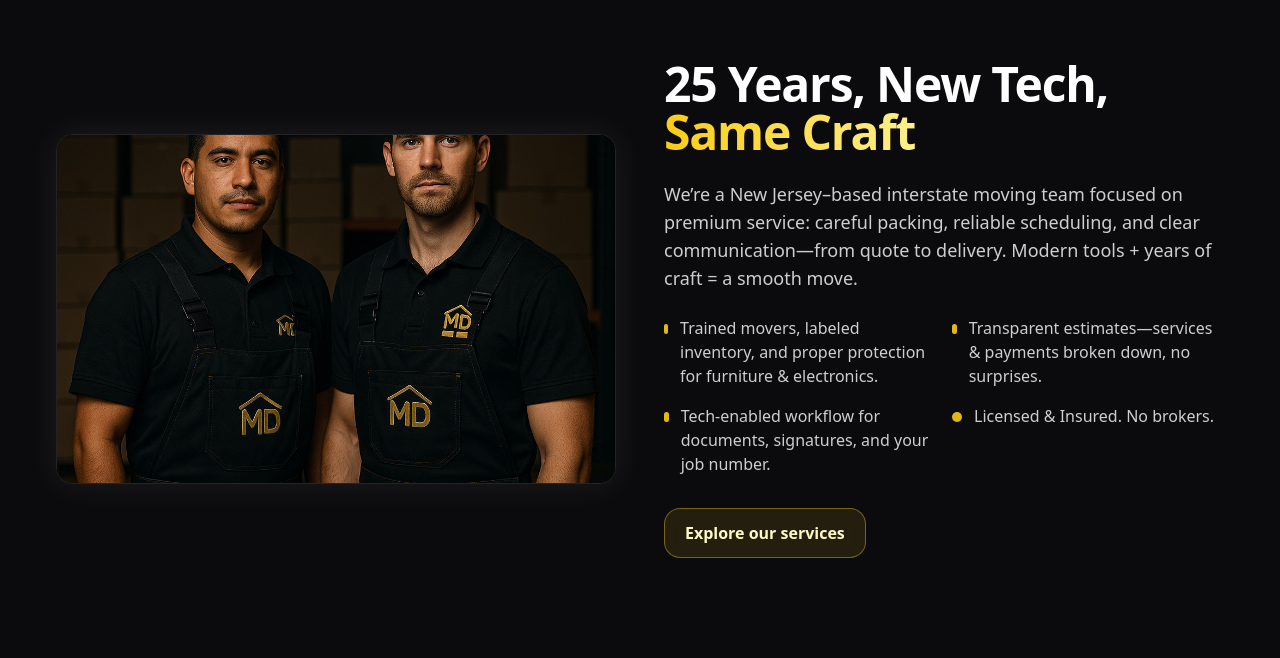
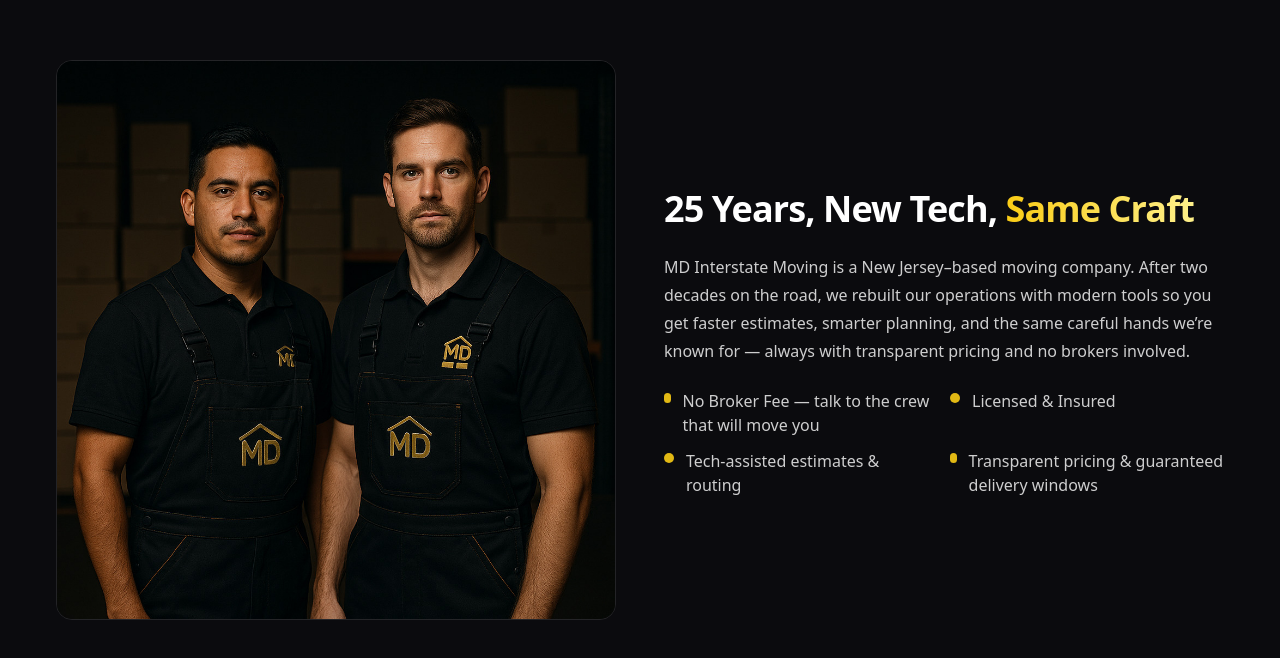
Before and after one commit to davimarti90/md-website, a Next.js app: page / in a window 1280 px wide. Shown: the part 1420-2078 px from the top of the page. Built offline with nearby package versions, Linux system fonts and the light colour scheme.

Commit message:
About: provide default and named export; fix case

```diff
--- a/components/About.tsx
+++ b/components/About.tsx
@@ -1,64 +1,59 @@
 // components/About.tsx
 import Image from "next/image";
 
-export default function About() {
+function About() {
   return (
     <section id="about" className="relative py-24 md:py-32">
       <div className="mx-auto max-w-7xl px-6">
         <div className="grid items-center gap-12 md:grid-cols-2">
-          {/* Imagen About: contain en mobile para no cortar, cover en desktop para llenar */}
+          {/* Imagen fija, directa desde /public/about.jpg */}
           <div className="relative w-full">
-            <div className="relative aspect-[4/3] w-full overflow-hidden rounded-2xl border border-white/10 shadow-[0_0_35px_rgba(255,255,255,0.08)] md:aspect-[16/10]">
+            <div className="rounded-2xl border border-white/10 overflow-hidden inline-block">
               <Image
-                src="/about.jpg"            // asegúrate: public/about.jpg (minúsculas)
-                alt="MD Interstate Moving team handling your move with care"
-                fill
-                sizes="(min-width: 1024px) 50vw, 100vw"
-                className="object-contain md:object-cover object-center"
+                src="/about.jpg"               // debe existir EXACTO en public/about.jpg
+                alt="MD Interstate Moving — professional team"
+                width={1200}
+                height={900}
                 priority
+                unoptimized
               />
             </div>
           </div>
 
-          {/* Texto más grande y respirado */}
+          {/* Texto */}
           <div className="space-y-6">
-            <h2 className="text-3xl font-bold tracking-tight md:text-5xl">
+            <h2 className="text-3xl font-bold tracking-tight md:text-4xl">
               25 Years, New Tech, <span className="bg-gradient-to-r from-yellow-400 to-yellow-200 bg-clip-text text-transparent">Same Craft</span>
             </h2>
-            <p className="text-base leading-relaxed text-white/80 md:text-lg">
-              We’re a New Jersey–based interstate moving team focused on premium service: careful packing, reliable scheduling, and clear communication—from quote to delivery. Modern tools + years of craft = a smooth move.
+            <p className="text-base/7 text-white/80">
+              MD Interstate Moving is a New Jersey–based moving company. After two decades on the road, we rebuilt our operations with modern tools so you get
+              faster estimates, smarter planning, and the same careful hands we’re known for — always with transparent pricing and no brokers involved.
             </p>
-
-            <ul className="grid gap-3 text-white/80 md:grid-cols-2 md:gap-4">
+            <ul className="grid gap-3 text-white/80 md:grid-cols-2">
               <li className="flex items-start gap-3">
-                <span className="mt-2 inline-block h-2.5 w-2.5 rounded-full bg-yellow-400/90" />
-                Trained movers, labeled inventory, and proper protection for furniture & electronics.
+                <span className="mt-1 inline-block h-2.5 w-2.5 rounded-full bg-yellow-400/90" />
+                No Broker Fee — talk to the crew that will move you
               </li>
               <li className="flex items-start gap-3">
-                <span className="mt-2 inline-block h-2.5 w-2.5 rounded-full bg-yellow-400/90" />
-                Transparent estimates—services & payments broken down, no surprises.
+                <span className="mt-1 inline-block h-2.5 w-2.5 rounded-full bg-yellow-400/90" />
+                Licensed &amp; Insured
               </li>
               <li className="flex items-start gap-3">
-                <span className="mt-2 inline-block h-2.5 w-2.5 rounded-full bg-yellow-400/90" />
-                Tech-enabled workflow for documents, signatures, and your job number.
+                <span className="mt-1 inline-block h-2.5 w-2.5 rounded-full bg-yellow-400/90" />
+                Tech-assisted estimates &amp; routing
               </li>
               <li className="flex items-start gap-3">
-                <span className="mt-2 inline-block h-2.5 w-2.5 rounded-full bg-yellow-400/90" />
-                Licensed &amp; Insured. No brokers.
+                <span className="mt-1 inline-block h-2.5 w-2.5 rounded-full bg-yellow-400/90" />
+                Transparent pricing &amp; guaranteed delivery windows
               </li>
             </ul>
-
-            <div className="pt-2">
-              <a
-                href="#services"
-                className="inline-flex items-center rounded-2xl border border-yellow-400/40 bg-yellow-400/10 px-5 py-3 text-sm font-semibold text-yellow-100 backdrop-blur transition hover:border-yellow-400 hover:bg-yellow-400/20 md:text-base"
-              >
-                Explore our services
-              </a>
-            </div>
           </div>
         </div>
       </div>
     </section>
   );
 }
+
+export default About;
+// 👇 Esto permite importar también como nombrado: `import { About } from '@/components/About'`
+export { About };
```
